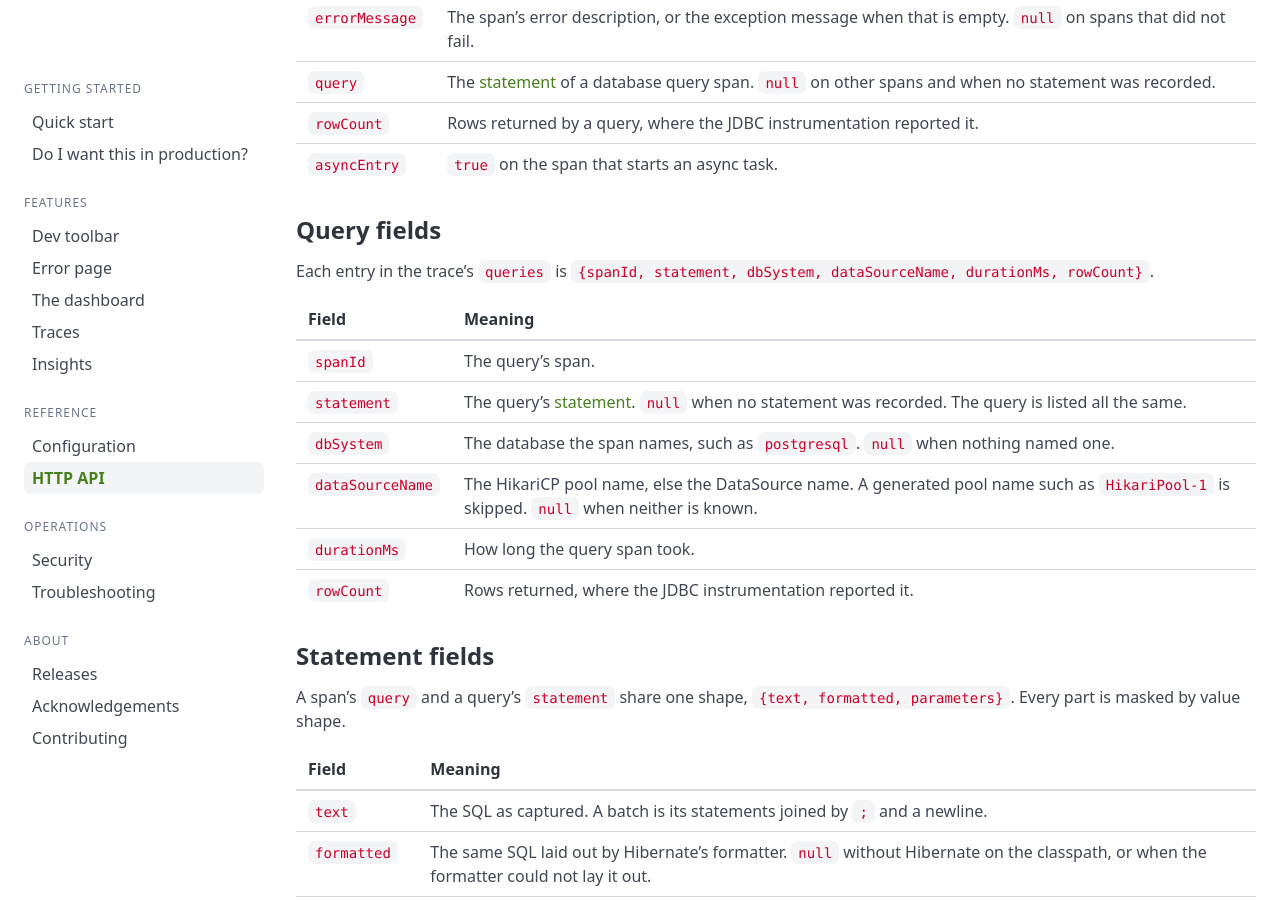
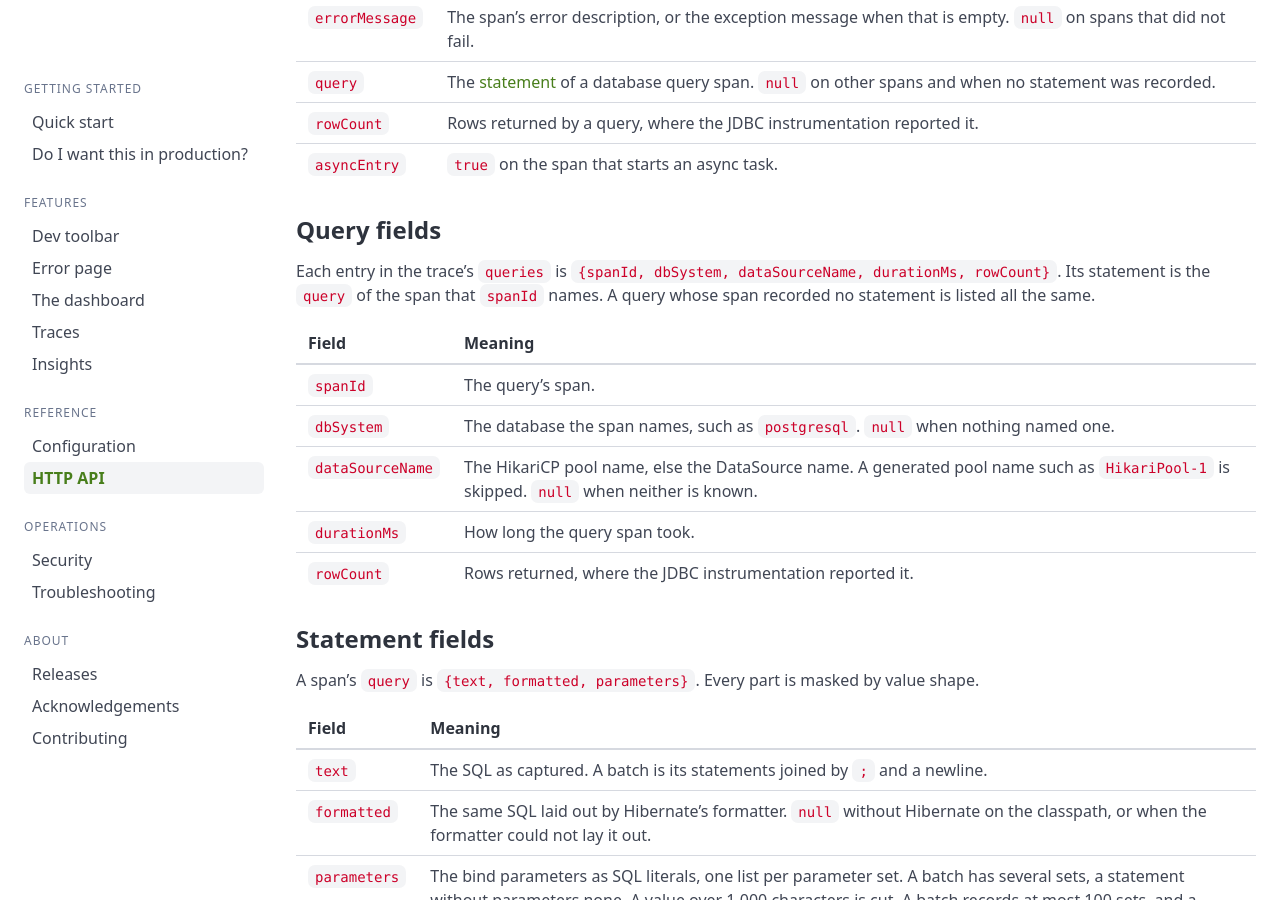
Before and after one commit to peekaboot-org/peekaboot-org.github.io, a Jekyll site: the page built from docs/api.md, in a window 1280 px wide and 900 px high, scrolled down 4774 px. Built offline with Jekyll 4.4.1, drawn with Linux system fonts in a browser that asks for light colours.

Commit message:
docs: read a query's statement from its span

```diff
--- a/docs/api.md
+++ b/docs/api.md
@@ -181,13 +181,13 @@ issues, errorMessage, errorClass, query, rowCount, asyncEntry}`.
 
 ### Query fields {#query-fields}
 
-Each entry in the trace's `queries` is `{spanId, statement, dbSystem, dataSourceName,
-durationMs, rowCount}`.
+Each entry in the trace's `queries` is `{spanId, dbSystem, dataSourceName, durationMs, rowCount}`.
+Its statement is the [`query`](#statement-fields) of the span that `spanId` names. A query whose
+span recorded no statement is listed all the same.
 
 | Field | Meaning |
 |---|---|
 | `spanId` | The query's span. |
-| `statement` | The query's [statement](#statement-fields). `null` when no statement was recorded. The query is listed all the same. |
 | `dbSystem` | The database the span names, such as `postgresql`. `null` when nothing named one. |
 | `dataSourceName` | The HikariCP pool name, else the DataSource name. A generated pool name such as `HikariPool-1` is skipped. `null` when neither is known. |
 | `durationMs` | How long the query span took. |
@@ -195,8 +195,7 @@ durationMs, rowCount}`.
 
 ### Statement fields {#statement-fields}
 
-A span's `query` and a query's `statement` share one shape, `{text, formatted, parameters}`.
-Every part is masked by value shape.
+A span's `query` is `{text, formatted, parameters}`. Every part is masked by value shape.
 
 | Field | Meaning |
 |---|---|
```
